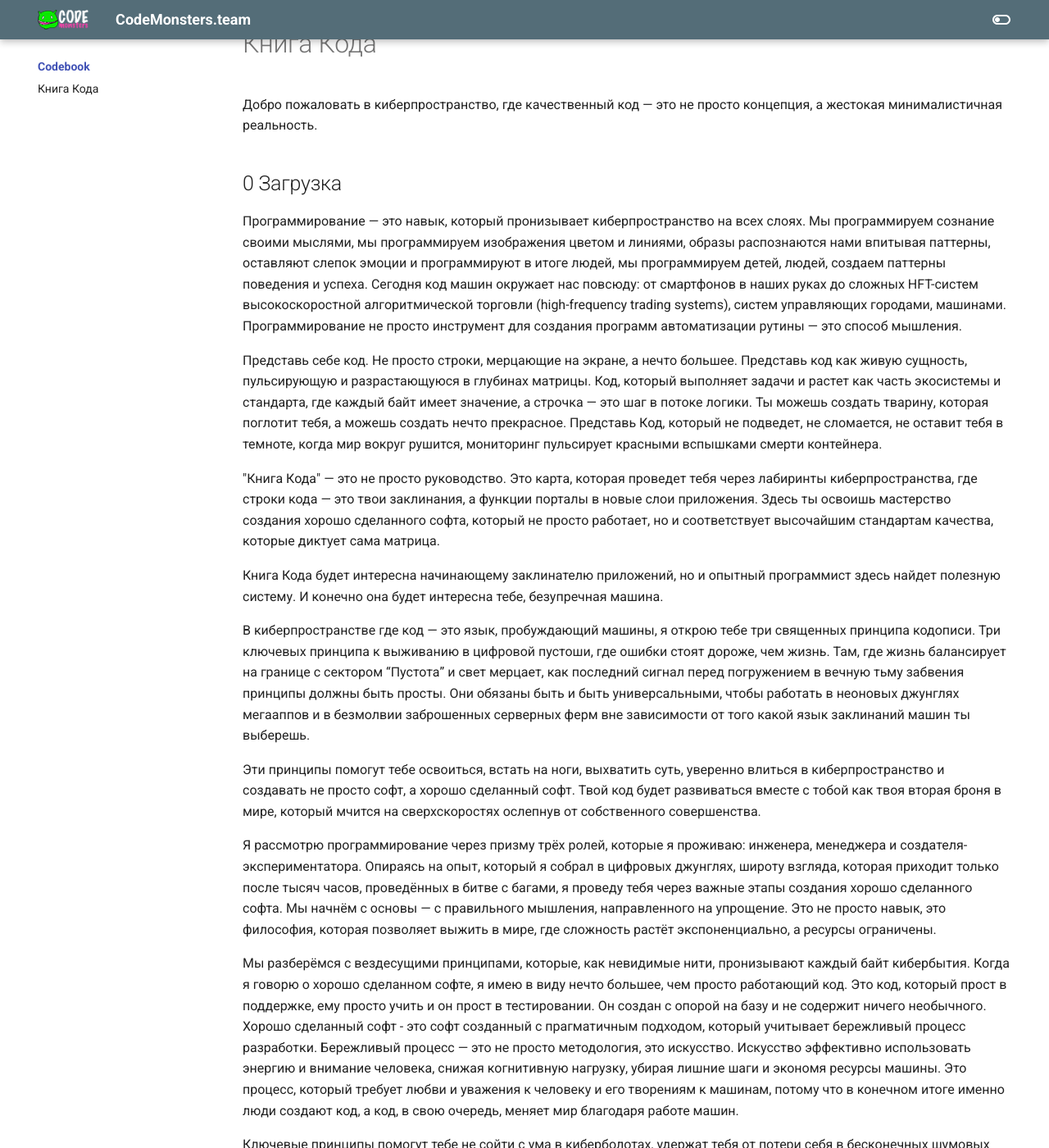
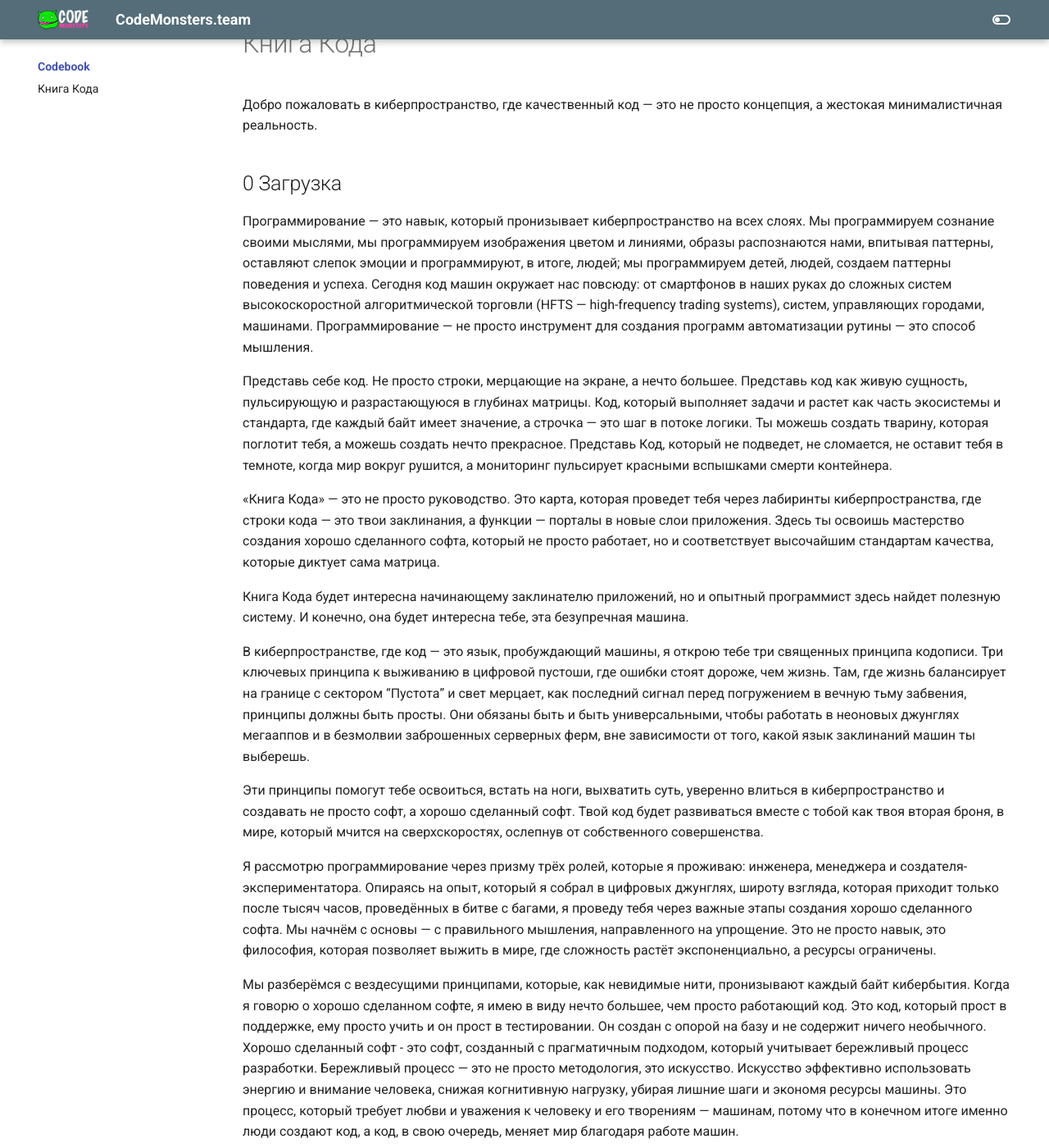
Before and after one commit to codemonstersteam/web-book, an MkDocs documentation site: the page built from docs/codebook/index.md, in a window 1280 px wide and 1400 px high, scrolled down 791 px. Shown: the whole window at 82% size. Built offline with MkDocs 1.6.1 and Material for MkDocs 9.7.7, drawn with Linux system fonts in a browser that asks for light colours; some of the changed text lies outside the part shown.

Commit message:
Добавлена вычитка вступления

```diff
--- a/docs/codebook/index.md
+++ b/docs/codebook/index.md
@@ -33,53 +33,45 @@
 22 Почему тебя не станет
 
 # Книга Кода
+
 Добро пожаловать в киберпространство, где качественный код — это не просто концепция, а жестокая минималистичная реальность.
 
 ## 0 Загрузка
-Программирование — это навык, который пронизывает киберпространство на всех слоях. Мы программируем сознание своими мыслями, мы программируем изображения цветом и линиями, образы распознаются нами впитывая паттерны, оставляют слепок эмоции и программируют в итоге людей, мы программируем детей, людей, создаем паттерны поведения и успеха.
-Сегодня код машин окружает нас повсюду: от смартфонов в наших руках до сложных HFT-систем высокоскоростной алгоритмической торговли  (high-frequency trading systems), систем управляющих городами, машинами. Программирование не просто инструмент для создания программ автоматизации рутины — это способ мышления.
 
-Представь себе код. Не просто строки, мерцающие на экране, а нечто большее. Представь код как живую сущность, пульсирующую и разрастающуюся в глубинах матрицы. Код, который выполняет задачи и растет как часть экосистемы и стандарта, где каждый байт имеет значение, а строчка — это шаг в потоке логики. Ты можешь создать тварину, которая поглотит тебя, а можешь создать нечто прекрасное.
-Представь Код, который не подведет, не сломается, не оставит тебя в темноте, когда мир вокруг рушится, мониторинг пульсирует красными вспышками смерти контейнера.
+Программирование — это навык, который пронизывает киберпространство на всех слоях. Мы программируем сознание своими мыслями, мы программируем изображения цветом и линиями, образы распознаются нами, впитывая паттерны, оставляют слепок эмоции и программируют, в итоге, людей; мы программируем детей, людей, создаем паттерны поведения и успеха. Сегодня код машин окружает нас повсюду: от смартфонов в наших руках до сложных систем высокоскоростной алгоритмической торговли (HFTS — high-frequency trading systems), систем, управляющих городами, машинами. Программирование — не просто инструмент для создания программ автоматизации рутины — это способ мышления.
 
-"Книга Кода" — это не просто руководство. Это карта, которая проведет тебя через лабиринты киберпространства, где строки кода — это твои заклинания, а функции порталы в новые слои приложения.
-Здесь ты освоишь мастерство создания хорошо сделанного софта, который не просто работает, но и соответствует высочайшим стандартам качества, которые диктует сама матрица.
+Представь себе код. Не просто строки, мерцающие на экране, а нечто большее. Представь код как живую сущность, пульсирующую и разрастающуюся в глубинах матрицы. Код, который выполняет задачи и растет как часть экосистемы и стандарта, где каждый байт имеет значение, а строчка — это шаг в потоке логики. Ты можешь создать тварину, которая поглотит тебя, а можешь создать нечто прекрасное. Представь Код, который не подведет, не сломается, не оставит тебя в темноте, когда мир вокруг рушится, а мониторинг пульсирует красными вспышками смерти контейнера.
 
-Книга Кода будет интересна начинающему заклинателю приложений, но и опытный программист здесь найдет полезную систему. И конечно она будет интересна тебе, безупречная машина.
+«Книга Кода» — это не просто руководство. Это карта, которая проведет тебя через лабиринты киберпространства, где строки кода — это твои заклинания, а функции — порталы в новые слои приложения. Здесь ты освоишь мастерство создания хорошо сделанного софта, который не просто работает, но и соответствует высочайшим стандартам качества, которые диктует сама матрица.
 
-В киберпространстве где код — это язык, пробуждающий машины, я открою тебе три священных принципа кодописи. Три ключевых принципа к выживанию в цифровой пустоши, где ошибки стоят дороже, чем жизнь. Там, где жизнь балансирует на границе с сектором “Пустота” и свет мерцает, как последний сигнал перед погружением в вечную тьму забвения принципы должны быть просты.
-Они обязаны быть и быть универсальными, чтобы работать в неоновых джунглях мегааппов и в безмолвии заброшенных серверных ферм вне зависимости от того какой язык заклинаний машин ты выберешь.
+Книга Кода будет интересна начинающему заклинателю приложений, но и опытный программист здесь найдет полезную систему. И конечно, она будет интересна тебе, эта безупречная машина.
 
-Эти принципы помогут тебе освоиться, встать на ноги, выхватить суть, уверенно влиться в киберпространство и создавать не просто софт, а хорошо сделанный софт. Твой код будет развиваться вместе с тобой как твоя вторая броня в мире, который мчится на сверхскоростях ослепнув от собственного совершенства.
+В киберпространстве, где код — это язык, пробуждающий машины, я открою тебе три священных принципа кодописи. Три ключевых принципа к выживанию в цифровой пустоши, где ошибки стоят дороже, чем жизнь. Там, где жизнь балансирует на границе с сектором “Пустота” и свет мерцает, как последний сигнал перед погружением в вечную тьму забвения, принципы должны быть просты. Они обязаны быть и быть универсальными, чтобы работать в неоновых джунглях мегааппов и в безмолвии заброшенных серверных ферм, вне зависимости от того, какой язык заклинаний машин ты выберешь.
 
-Я рассмотрю программирование через призму трёх ролей, которые я проживаю: инженера, менеджера и создателя-экспериментатора. Опираясь на опыт, который я собрал в цифровых джунглях, широту взгляда, которая приходит только после тысяч часов, проведённых в битве с багами, я проведу тебя через важные этапы создания хорошо сделанного софта. Мы начнём с основы — с правильного мышления, направленного на упрощение. Это не просто навык, это философия, которая позволяет выжить в мире, где сложность растёт экспоненциально, а ресурсы  ограничены.
+Эти принципы помогут тебе освоиться, встать на ноги, выхватить суть, уверенно влиться в киберпространство и создавать не просто софт, а хорошо сделанный софт. Твой код будет развиваться вместе с тобой как твоя вторая броня, в мире, который мчится на сверхскоростях, ослепнув от собственного совершенства.
 
-Мы разберёмся с вездесущими принципами, которые, как невидимые нити, пронизывают каждый байт кибербытия.
-Когда я говорю о хорошо сделанном софте, я имею в виду нечто большее, чем просто работающий код. Это код, который прост в поддержке, ему просто учить и он прост в тестировании. Он создан с опорой на базу и не содержит ничего необычного.
-Хорошо сделанный софт - это софт созданный с прагматичным подходом, который учитывает бережливый процесс разработки. Бережливый процесс — это не просто методология, это искусство. Искусство эффективно использовать энергию и внимание человека, снижая когнитивную нагрузку, убирая лишние шаги и экономя ресурсы машины. Это процесс, который требует любви и уважения к человеку и его творениям к машинам, потому что в конечном итоге именно люди создают код, а код, в свою очередь, меняет мир благодаря работе машин.
+Я рассмотрю программирование через призму трёх ролей, которые я проживаю: инженера, менеджера и создателя-экспериментатора. Опираясь на опыт, который я собрал в цифровых джунглях, широту взгляда, которая приходит только после тысяч часов, проведённых в битве с багами, я проведу тебя через важные этапы создания хорошо сделанного софта. Мы начнём с основы — с правильного мышления, направленного на упрощение. Это не просто навык, это философия, которая позволяет выжить в мире, где сложность растёт экспоненциально, а ресурсы ограничены.
 
+Мы разберёмся с вездесущими принципами, которые, как невидимые нити, пронизывают каждый байт кибербытия. Когда я говорю о хорошо сделанном софте, я имею в виду нечто большее, чем просто работающий код. Это код, который прост в поддержке, ему просто учить и он прост в тестировании. Он создан с опорой на базу и не содержит ничего необычного. Хорошо сделанный софт - это софт, созданный с прагматичным подходом, который учитывает бережливый процесс разработки. Бережливый процесс — это не просто методология, это искусство. Искусство эффективно использовать энергию и внимание человека, снижая когнитивную нагрузку, убирая лишние шаги и экономя ресурсы машины. Это процесс, который требует любви и уважения к человеку и его творениям — машинам, потому что в конечном итоге именно люди создают код, а код, в свою очередь, меняет мир благодаря работе машин.
 
 Ключевые принципы помогут тебе не сойти с ума в киберболотах, удержат тебя от потери себя в бесконечных шумовых киберпотоках данных, где информация течёт, как ядовитая река, унося с собой остатки твоей идентичности и здравого смысла.
 
 Далее мы погрузимся в тему тестирования созданного кода, но не просто как рутинную проверку, а как часть бережливого производства. Мы разберём суть тестирования — не как обременительную необходимость, а как инструмент, который можно вплетать в процесс производства, чтобы ускорить его и повысить качество работы как человека, так и машины. Это будет не просто тестирование, это будет ритуал, который защищает нас от хаоса, от ошибок, которые, как вирусы, могут проникнуть в систему и разрушить её изнутри.
 
-После того как мы разберёмся с этим важным вопросом, мы приступим к проектированию кода, опираясь на три принципа, которые станут нашим компасом в мире, где каждая строка кода — это шаг в неизвестность. И всё это будет основано на тестируемости кода, потому что только так мы можем быть уверены, что наши творения выдержат испытание временем.
 
-Вкусив прелесть создания хорошо сделанного кода, мы зададимся вопросом: зачем вообще мы программируем? С кем мы создаём автоматизацию? Для кого? И что нужно делать, чтобы не оказаться в пустоте после видеозвонка в 14:00 с боссом, который, как всегда, хочет невозможного. Мы найдём ответы на эти вопросы, потому что без них наш код — это просто набор символов,  лишённый смысла.
+После того, как мы разберёмся с этим важным вопросом, мы приступим к проектированию кода, опираясь на три принципа, которые станут нашим компасом в мире, где каждая строка кода — это шаг в неизвестность. И всё это будет основано на тестируемости кода, потому что только так мы можем быть уверены, что наши творения выдержат испытание временем.
 
-Я покажу, как просто описывать бизнес-процессы в декларативном стиле, в стиле юникс-пайплайна, где каждый модуль — это кирпичик, а процесс превращается в понятный поток, который можно (не всегда нужно) перенаправлять, менять и комбинировать модулями.  Затем мы посмотрим на то, как проектировать компонуемые (composable) модули (компоненты) и сервисы, которые, как шестерни в хорошо отлаженном механизме, работают вместе, создавая ценный продукт для потребителя.
+Вкусив прелесть создания хорошо сделанного кода, мы зададимся вопросом: зачем вообще мы программируем? С кем мы создаём автоматизацию? Для кого? И что нужно делать, чтобы не оказаться в пустоте после видеозвонка в 14:00 с боссом, который, как всегда, хочет невозможного. Мы найдём ответы на эти вопросы, потому что без них наш код — это просто набор символов, лишённый смысла.
 
-И, конечно, мы немного поразмышляем о будущем нашей профессии. О том, куда мы движемся, что нас ждёт и как остаться на плаву в мире, где технологии меняются быстрее, чем мы успеваем их осознать.
-Мы послушаем музыку, усвоим информацию, а затем отправимся приводить в порядок кодовую базу, применяя принципы, которые мы изучили, и отрабатывая умения, которые сделают нас мастерами своего дела.
+Я покажу, как просто описывать бизнес-процессы в декларативном стиле, в стиле юникс-пайплайна, где каждый модуль — это кирпичик, а процесс превращается в понятный поток, который можно (не всегда нужно) перенаправлять, менять и комбинировать модулями. Затем мы посмотрим на то, как проектировать компонуемые (composable) модули (компоненты) и сервисы, которые, как шестерни в хорошо отлаженном механизме, работают вместе, создавая ценный продукт для потребителя.
 
 
-> «Теория без практики мертва, практика без теории слепа», - сказал великий русский полководец Александр Васильевич Суворов
+И конечно, мы немного поразмышляем о будущем нашей профессии. О том, куда мы движемся, что нас ждёт и как остаться на плаву в мире, где технологии меняются быстрее, чем мы успеваем их осознать. Мы послушаем музыку, усвоим информацию, а затем отправимся приводить в порядок кодовую базу, применяя принципы, которые мы изучили, и отрабатывая умения, которые сделают нас мастерами своего дела.
 
+    «Теория без практики мертва, практика без теории слепа», - сказал великий русский полководец Александр Васильевич Суворов
 
-Я практик. Не теоретик, не мечтатель, не философ затерявшийся в лабиринтах розовых абстракций. Я тот, кто прожил каждый принцип, проверил его в бою, в гуще событий на полигоне, среди мигающих терминалов, провалов, багов и сбоев, бесконечных потоков данных и болезненных всплесков стресса.
+Я практик. Не теоретик, не мечтатель, не философ, затерявшийся в лабиринтах розовых абстракций. Я тот, кто прожил каждый принцип, проверил его в бою, в гуще событий на полигоне, среди мигающих терминалов, провалов, багов и сбоев, бесконечных потоков данных и болезненных всплесков стресса.
 
 Каждая ошибка, каждый сбой, каждый баг — это кирпичик, из которого строится твоя победа. Ты падаешь, разбиваешься, но встаёшь, и в твоих руках уже не просто код, а нечто большее — опыт, который нельзя купить, нельзя скачать, нельзя украсть. Это твоя валюта в мире, где реальность и виртуальность сливаются воедино, где каждый байт — это шаг к новому тебе.
 
-Эта книга — не просто сборник идей теоретика, это отчёт с поля мать его боя, где каждая практика врезалась как рубец на теле после ранения. Здесь будет много практических примеров, и они появятся очень скоро. Но прежде чем мы перейдём к ним, я прошу тебя с вниманием отнестись к вводной части.
-Это не просто формальная теория, это важно, это калибровка контекста, калибровка  мыслеполагания.
-Считай это инструктаж и калибровка твоего доспеха перед отправкой в киберпространство на бойню.
+Эта книга — не просто сборник идей теоретика, это отчёт с поля боя, где каждая практика врезалась как рубец на теле после ранения. Здесь будет много практических примеров, и они появятся очень скоро. Но прежде чем мы перейдём к ним, я прошу тебя с вниманием отнестись к вводной части. Это не просто формальная теория, это важно, это калибровка контекста, калибровка мыслеполагания. Считай это инструктаж и калибровка твоего доспеха перед отправкой в киберпространство на бойню.
```
